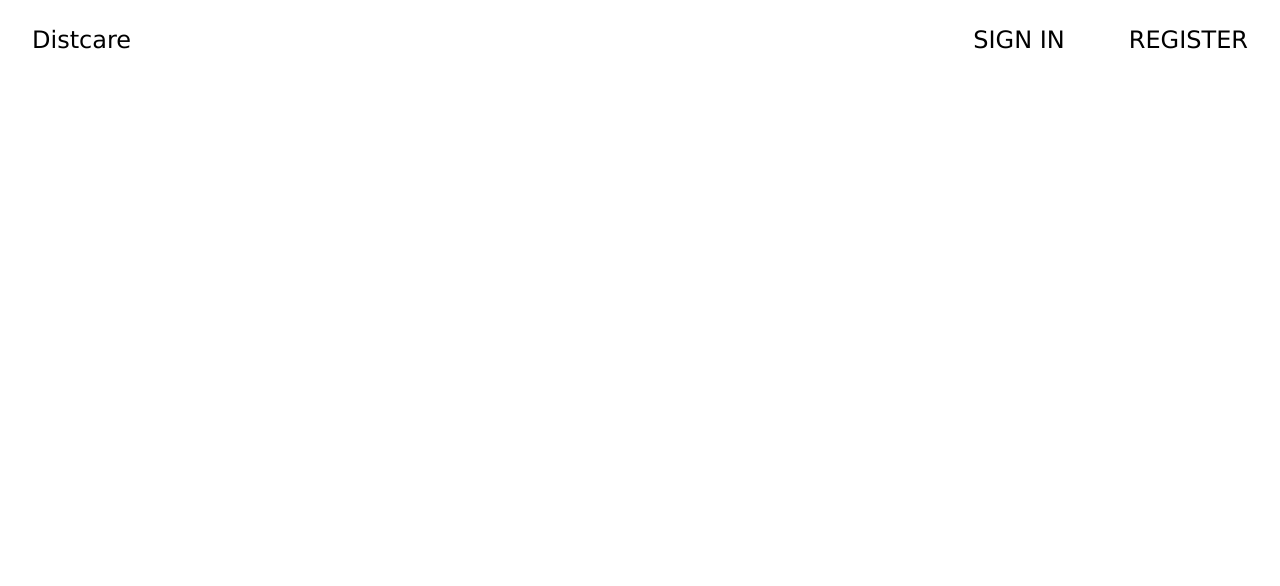
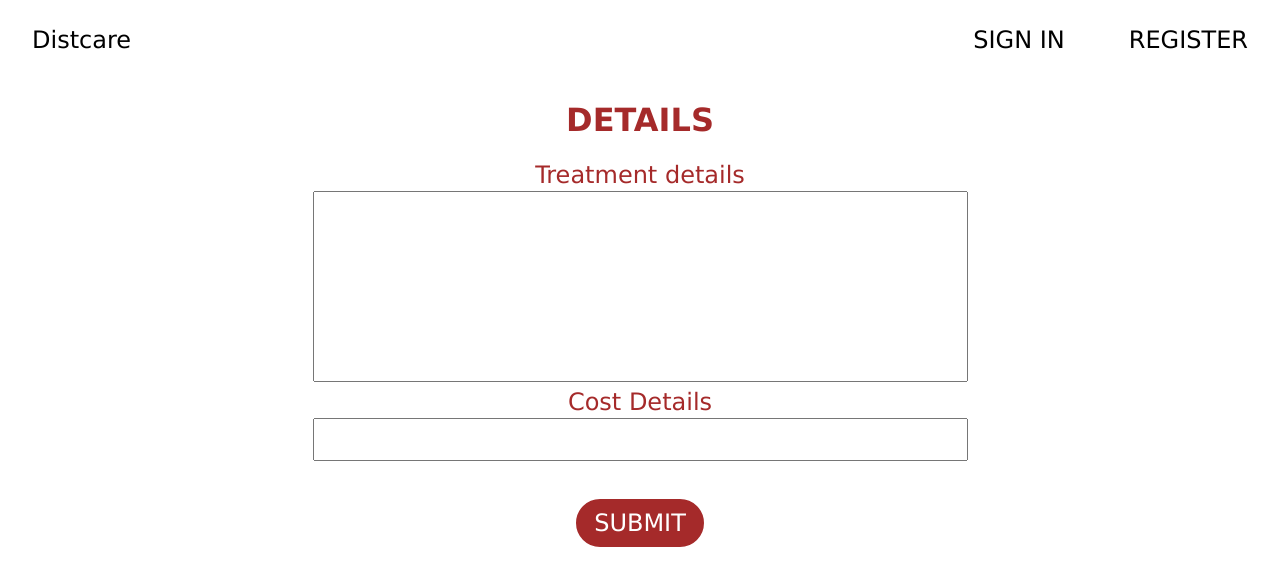
Before and after one commit to harshitkumar712/hophacks, a React (Create React App) app: page /category-patient/category-description-patient in a window 1280 px wide. Shown: the top 586 px of the page. Built offline with nearby package versions, Linux system fonts and the light colour scheme.

Commit message:
added patient

```diff
--- a/src/App.js
+++ b/src/App.js
@@ -10,7 +10,7 @@ import Cpatient from "./components/cpatient/Cpatient";
 import Cdonor from "./components/cdonor/Cdonor";
 import DonorDesc from "./components/DonorDesc/DonorDesc";
 import CDonate from "./components/Cdonate/CDonate";
-// import PatientDesc from "./components/PatientDesc/PatientDesc";
+import PatientDesc from "./components/PatientDesc/PatientDesc";
 
 function App() {
   return (
@@ -31,14 +31,14 @@ function App() {
           />
           <Route
             exact
-            path="/category-donor/category-description-donor/donate"
+            path="/category-patient/category-description-patient/submit"
             component={CDonate}
           />
-          {/* <Route
+          <Route
             exact
-            path="/category-donor/category-description-patient"
+            path="/category-patient/category-description-patient"
             component={PatientDesc}
-          /> */}
+          />
         </Switch>
       </BrowserRouter>
     </div>
--- a/src/components/DonorDesc/donordesc.css
+++ b/src/components/DonorDesc/donordesc.css
@@ -26,11 +26,15 @@
 }
 
 .donor-button {
+  background-color: brown;
   font-size: 1.5rem;
   padding: 0.5rem 1rem;
   border: 2px solid brown;
-  color: brown;
+  color: white;
   display: inline-block;
   margin-top: 2rem;
   border-radius: 1.5rem;
 }
+.donor-button:hover {
+  opacity: 0.9;
+}
--- /dev/null
+++ b/src/components/PatientDesc/PatientDesc.js
@@ -0,0 +1,35 @@
+import React from "react";
+import "./patientdesc.css";
+import { Link } from "react-router-dom";
+
+const PatientDesc = () => {
+  return (
+    <div class="patient-desc">
+      <div>
+        <h1 className="desc-heading">DETAILS</h1>
+      </div>
+      <div>
+        <label for="treatment">Treatment details</label>
+      </div>
+
+      <div>
+        <textarea id="treatment" name="story" rows="5" cols="33"></textarea>
+      </div>
+      <div>
+        <label for="cost">Cost Details</label>
+      </div>
+
+      <div>
+        <textarea id="cost" name="story" rows="1" cols="33"></textarea>
+      </div>
+      <Link
+        to="./category-description-patient/submit"
+        className="submit-button"
+      >
+        SUBMIT
+      </Link>
+    </div>
+  );
+};
+
+export default PatientDesc;
--- /dev/null
+++ b/src/components/PatientDesc/patientdesc.css
@@ -0,0 +1,30 @@
+label {
+  font-size: 1.5rem;
+}
+
+textarea {
+  resize: none;
+  outline: none;
+  font-size: 2rem;
+  margin: 2px;
+}
+.patient-desc {
+  display: flex;
+  flex-direction: column;
+  justify-content: center;
+  align-items: center;
+  color: brown;
+}
+.submit-button {
+  background-color: brown;
+  font-size: 1.5rem;
+  padding: 0.5rem 1rem;
+  border: 2px solid brown;
+  color: white;
+  display: inline-block;
+  margin-top: 2rem;
+  border-radius: 1.5rem;
+}
+.submit-button:hover {
+  opacity: 0.9;
+}
--- a/src/components/cpatient/Cpatient.js
+++ b/src/components/cpatient/Cpatient.js
@@ -1,6 +1,7 @@
 import React from "react";
 import CATEGORY_DATA from "../categorydata/CategoryData";
 import "./Cpatient.css";
+import { Link } from "react-router-dom";
 
 class Cpatient extends React.Component {
   constructor() {
@@ -14,13 +15,17 @@ class Cpatient extends React.Component {
     return (
       <div className="category-patient">
         <div>
-          <h2 className="category-header">SELECT CATEGORIES </h2>
+          <h2 className="category-header">Select Categories </h2>
         </div>
         {this.state.data.map((data) => {
           return (
-            <div className="patient-item" key={data.id}>
+            <Link
+              to="./category-patient/category-description-patient"
+              className="patient-item"
+              key={data.id}
+            >
               {data.title}
-            </div>
+            </Link>
           );
         })}
       </div>
```
